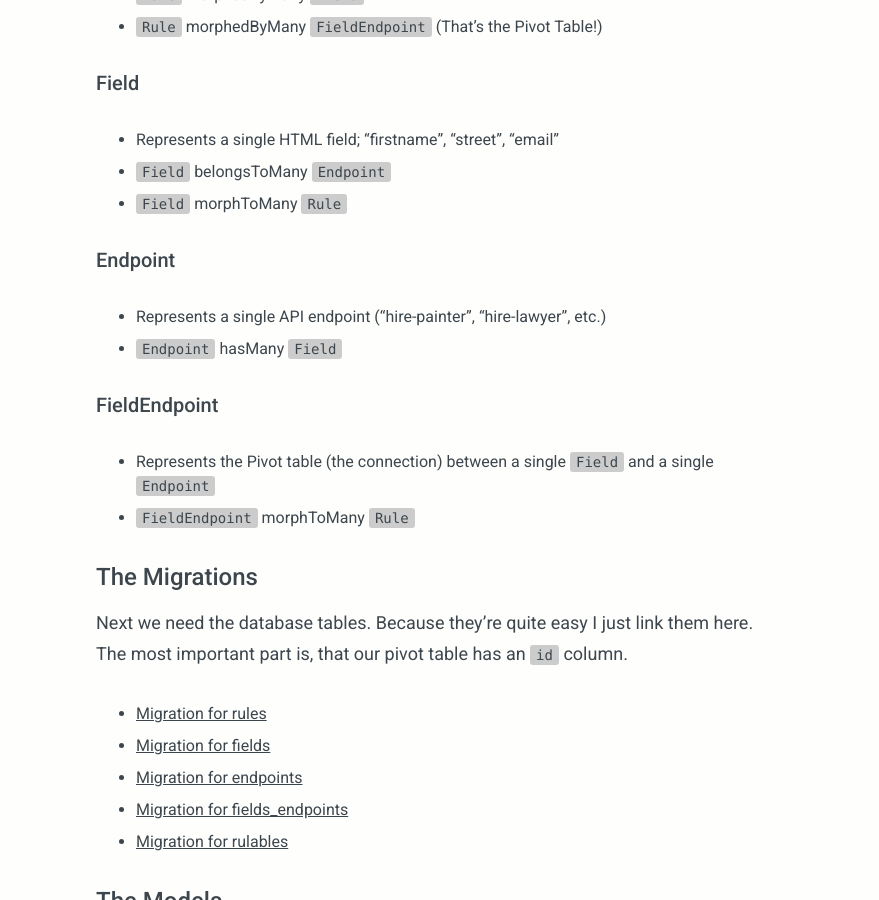
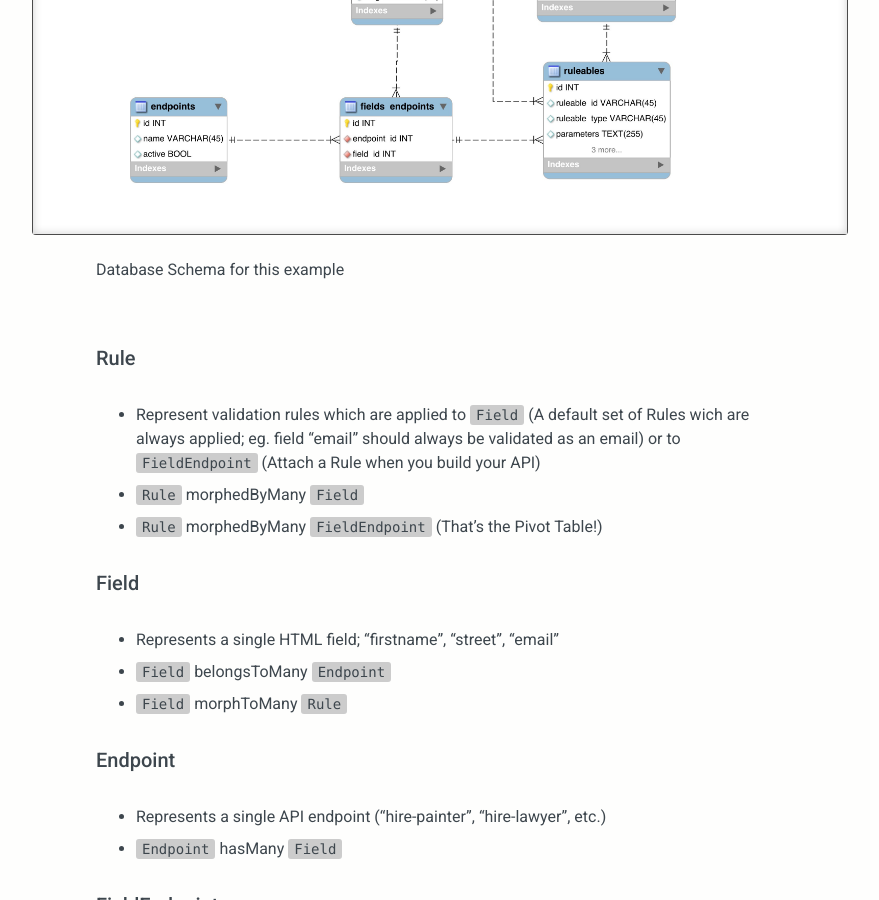
Before and after one commit to daybugging/stefanzweifel.io, a Jekyll site: the page built from _posts/2016-01-17-advanced-eloquent-working-with-pivot-tables.md, in a window 1280 px wide and 900 px high, scrolled down 956 px. Shown: the whole window, without its empty margins (200-1079 px from the left). Built offline with Jekyll 4.4.1, drawn with Linux system fonts in a browser that asks for light colours.

Commit message:
Add an image to visualize database structure

```diff
--- a/_posts/2016-01-17-advanced-eloquent-working-with-pivot-tables.md
+++ b/_posts/2016-01-17-advanced-eloquent-working-with-pivot-tables.md
@@ -16,6 +16,12 @@ The following use case is straight from a real word application I worked on in t
 Let's imagine you want to provide a way to write data into your database through an API for your customers. The data-source are simple HTML forms, but the structure of those forms changes depending on the page they are displayed. Maybe there's a form to hire a lawyer, one to search the best mortgage or you want an offer for a painter. Because we didn't want to code every API endpoint over and over again, we created a system where we can "build" our API with a drag & drop interface.
 
 Below are the simplified requirements (I just want to cover the important stuff for this article):
+
+<figure>
+    <img src="{{ site.url }}/img/posts/advanced-eloquent/diagram.jpg" alt="Database Schema for this example">
+    <figcaption>Database Schema for this example</figcaption>
+</figure>
+
 
 ### Rule
 
```
Also changed, not shown: img/posts/advanced-eloquent/diagram.jpg (added).
